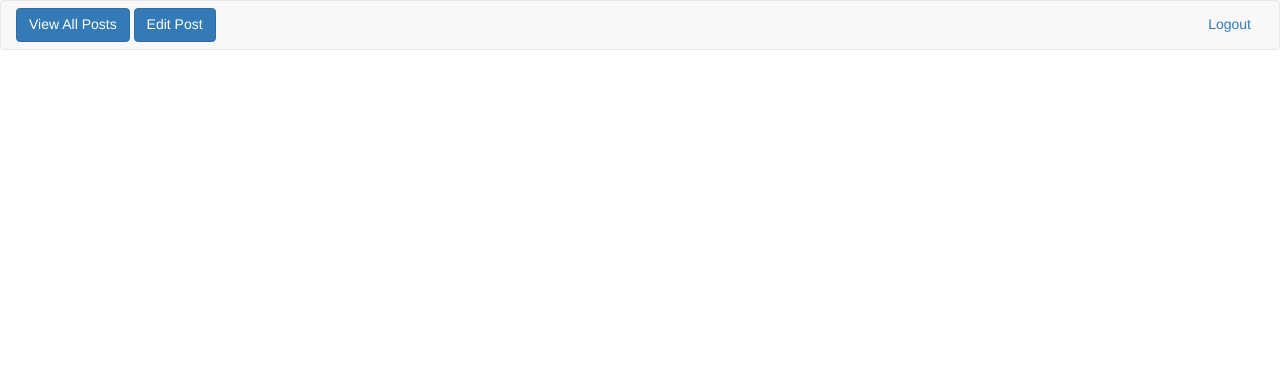
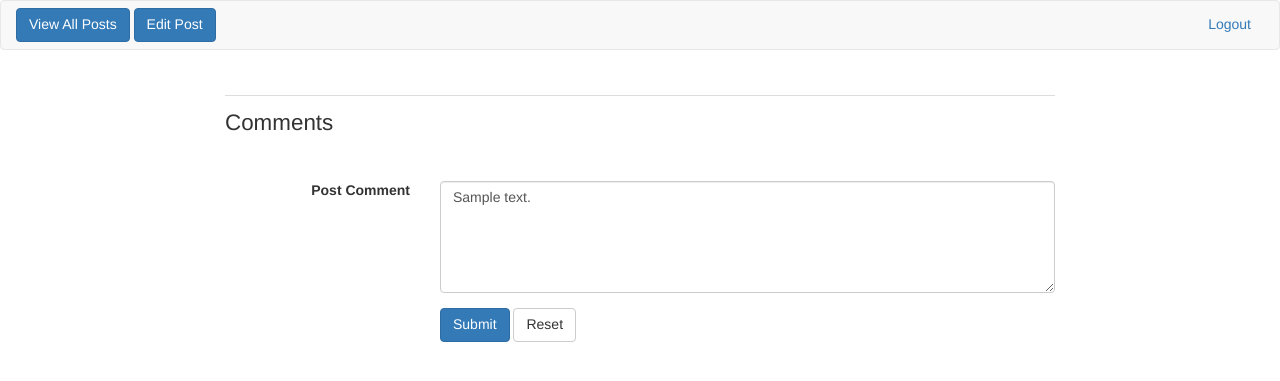
Before and after one commit to quiaro/safe-blog, a Python web app: template app/templates/blog/read-post-by-owner.html in a window 1280 px wide. Shown: the top 381 px of the page. Run offline with Jinja, Linux system fonts and the light colour scheme; the template is opened without the code that fills it: most values are stand-ins (such as "Sample title", 1, 10 or a date in 2020); some web fonts are replaced.

Commit message:
Add/view comments in posts by user

```diff
--- a/app/templates/blog/read-post-by-owner.html
+++ b/app/templates/blog/read-post-by-owner.html
@@ -12,10 +12,10 @@
 
 {% block main_content %}
     <div id='read-post' class="container">
-        <div class='row'>
-            <div class='col-sm-offset-1 col-sm-10 col-md-offset-2 col-md-8'>
-                {{post.render() | safe}}
-            </div>
-        </div>
+
+        {{post.render() | safe}}
+
+        <!-- list of comments and form to post a new comment -->
+        {% include 'partials/comments.html' %}
     </div>
 {% endblock %}
```
